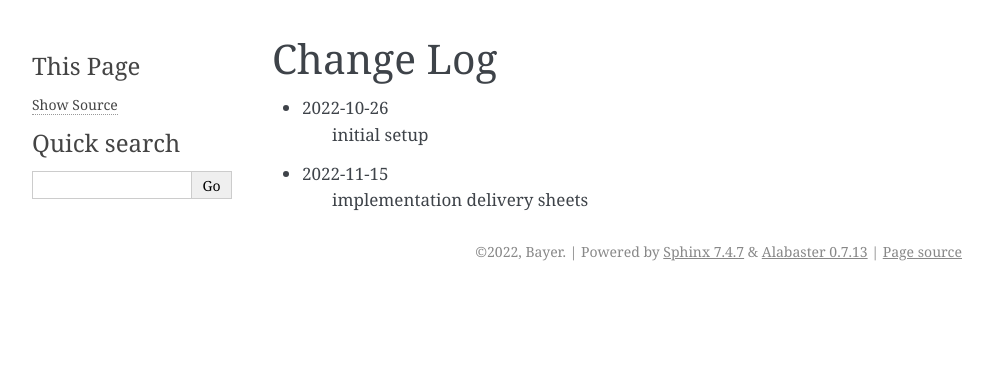
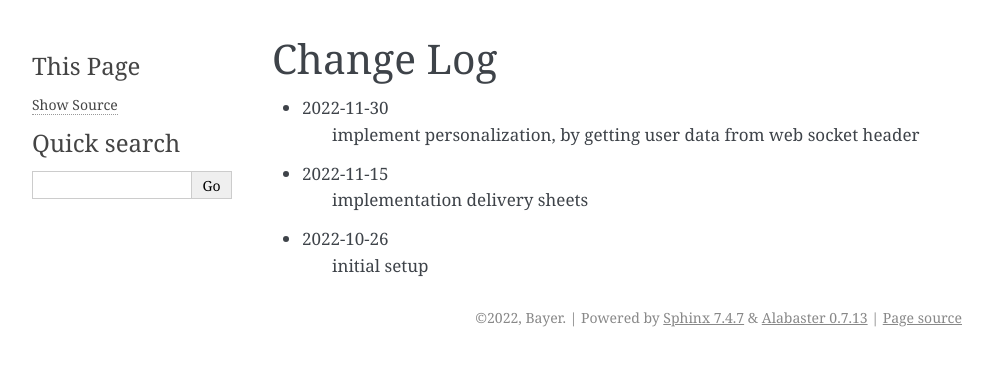
Before and after one commit to aiyaz-sarwar-ext/Aie-St-App, a Sphinx documentation site: the page built from delivery-sheets/source/changelog.rst, in a window 1280 px wide. Shown: the top 366 px of the page, without its empty margins (148-1141 px from the left). Built offline with Sphinx 7.4.7, drawn with Linux system fonts in a browser that asks for light colours.

Commit message:
Update changelog.rst

```diff
--- a/delivery-sheets/source/changelog.rst
+++ b/delivery-sheets/source/changelog.rst
@@ -1,8 +1,11 @@
 Change Log
 ==========
 
-- 2022-10-26
-    initial setup
+- 2022-11-30
+    implement personalization, by getting user data from web socket header
 
 - 2022-11-15
     implementation delivery sheets
+
+- 2022-10-26
+    initial setup
```
